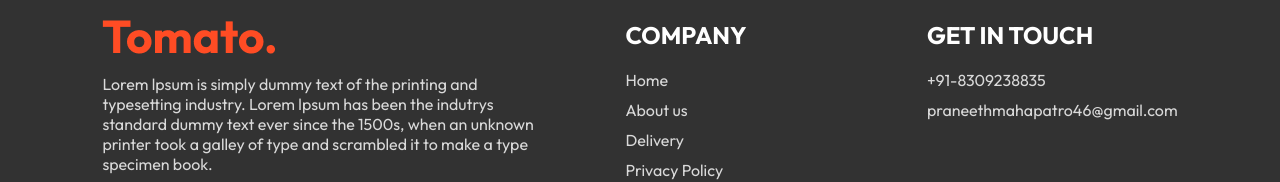
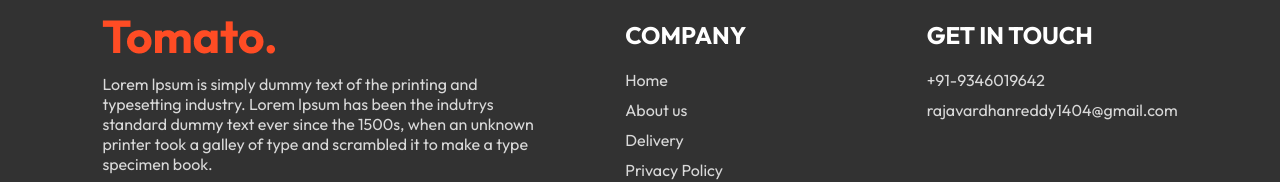
Before and after one commit to Praneethpranee18/Food-del, a React (Vite) app in the folder frontend/: page / in a window 1280 px wide. Shown: the part 1462-1644 px from the top of the page. Built offline with nearby package versions, Linux system fonts and the light colour scheme; no server answers.

Commit message:
added some files and modified some files

```diff
--- a/frontend/src/components/FoodDisplay/FoodDisplay.jsx
+++ b/frontend/src/components/FoodDisplay/FoodDisplay.jsx
@@ -11,7 +11,7 @@ const FoodDisplay = ({category}) => {
       <div className="food-display-list">
         {food_list.map((item,index)=>{
           if(category==="All" || category===item.category){
-            return <FoodItem key={index} id={item._id} name={item.name} description={item.description} image={item.image}/>
+            return <FoodItem key={index} id={item._id} name={item.name} description={item.description} image={item.image} price={item.price}/>
           }
         })}
       </div>
--- a/frontend/src/components/FoodItem/FoodItem.jsx
+++ b/frontend/src/components/FoodItem/FoodItem.jsx
@@ -28,7 +28,7 @@ const FoodItem = ({ id, name, price, description, image }) => {
             <img src={assets.rating_starts} alt="" />
         </div>
         <p className='food-item-description'>{description}</p>
-        <p className='food-item-price'>{price}</p>
+        <p className='food-item-price'>${price}</p>
       </div>
     </div>
   )
--- a/frontend/src/components/Footer/Footer.jsx
+++ b/frontend/src/components/Footer/Footer.jsx
@@ -27,8 +27,8 @@ const Footer = () => {
             <div className="footer-content-right">
                 <h2>GET IN TOUCH</h2>
                 <ul>
-                    <li>+91-8309238835</li>
-                    <li>praneethmahapatro46@gmail.com</li>
+                    <li>+91-9346019642</li>
+                    <li>rajavardhanreddy1404@gmail.com</li>
                 </ul>
             </div>
         </div>
```
Also changed, not shown: 1 other file (tests, documents, lock files or other folders).
